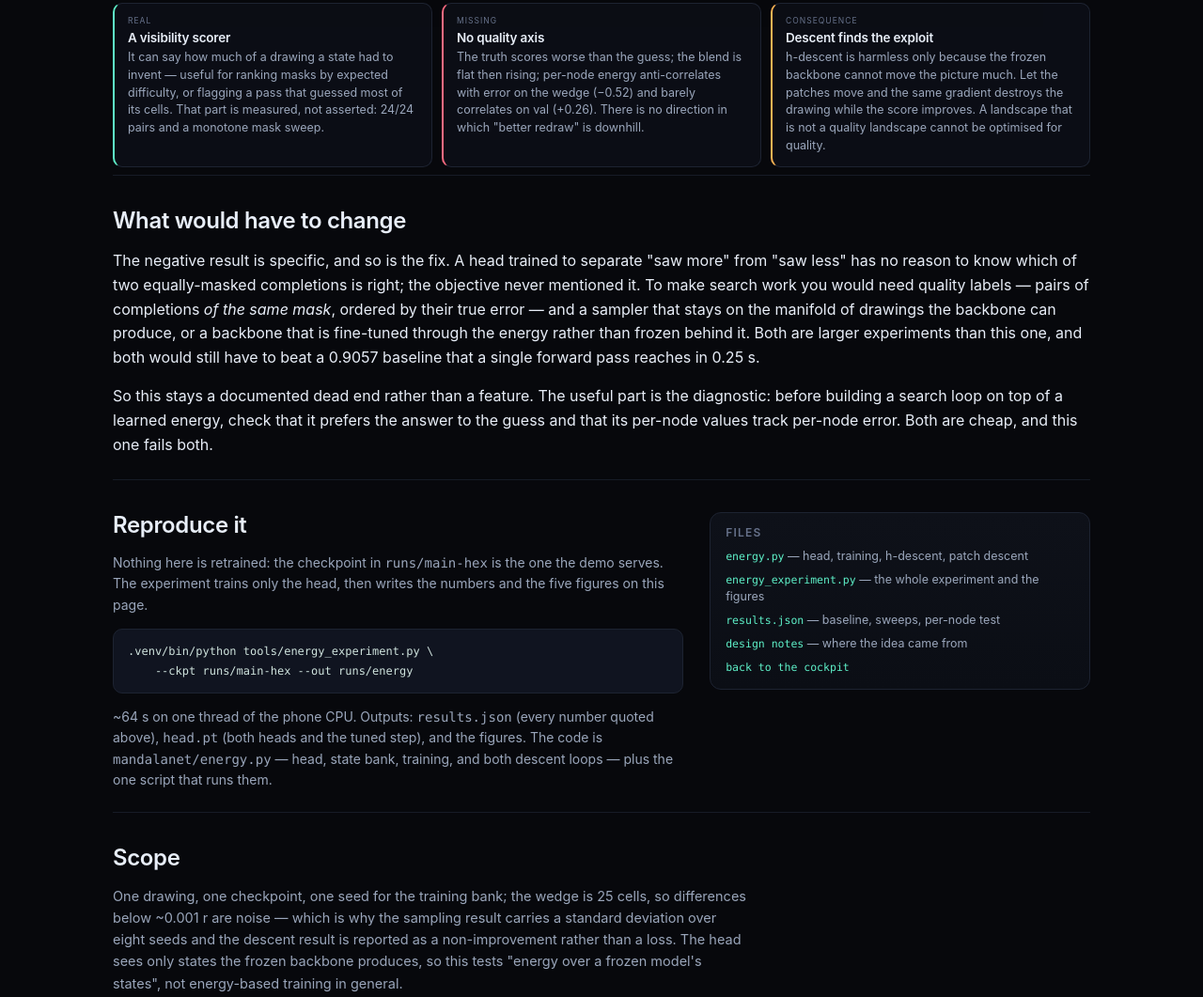
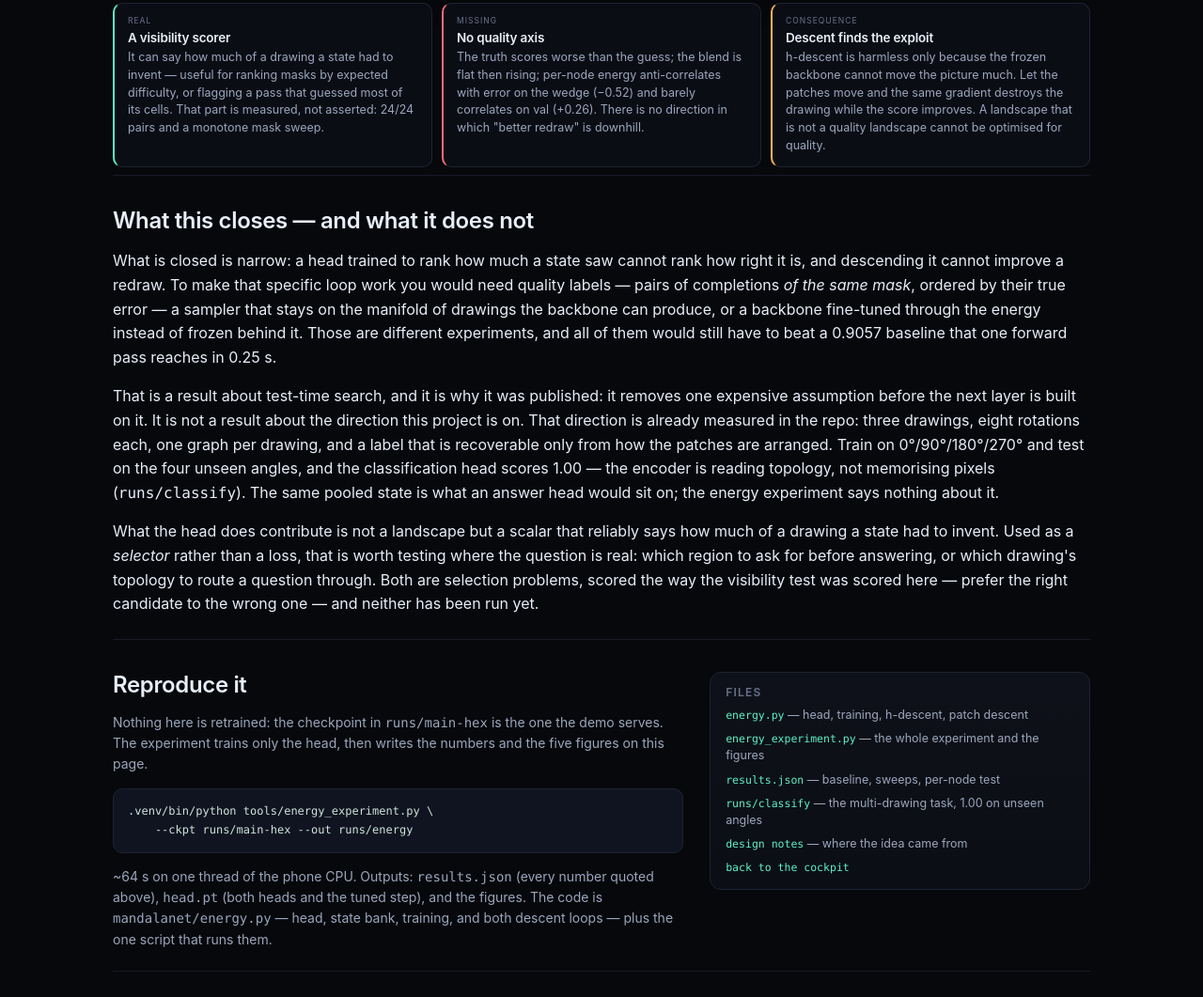
Before and after one commit to BoogerCheeseOnRye/mandala-gnn, a plain HTML site: page docs/energy.html in a window 1280 px wide. Shown: the part 4997-6058 px from the top of the page at 94% size. Drawn offline with Linux system fonts and the light colour scheme.

Commit message:
Reframe the energy result: a closed search loop, not a dead end
The page ended by calling the whole line a documented dead end, which
conflated one failed mechanism (test-time descent on a frozen backbone's
states) with the project's direction. It now says what is closed and what
is not, and anchors the open path in what the repo already measures:
three drawings x eight rotations, 1.00 on the four unseen angles.

```diff
--- a/docs/energy.html
+++ b/docs/energy.html
@@ -209,22 +209,33 @@
 </section>
 
 <section class="band">
-  <h2>What would have to change</h2>
+  <h2>What this closes — and what it does not</h2>
   <p>
-    The negative result is specific, and so is the fix. A head trained to separate
-    "saw more" from "saw less" has no reason to know which of two equally-masked
-    completions is right; the objective never mentioned it. To make search work you would
-    need quality labels — pairs of completions <em>of the same mask</em>, ordered by their
-    true error — and a sampler that stays on the manifold of drawings the backbone can
-    produce, or a backbone that is fine-tuned through the energy rather than frozen
-    behind it. Both are larger experiments than this one, and both would still have to
-    beat a 0.9057 baseline that a single forward pass reaches in 0.25 s.
+    What is closed is narrow: a head trained to rank how much a state saw cannot rank how
+    right it is, and descending it cannot improve a redraw. To make that specific loop work
+    you would need quality labels — pairs of completions <em>of the same mask</em>, ordered
+    by their true error — a sampler that stays on the manifold of drawings the backbone can
+    produce, or a backbone fine-tuned through the energy instead of frozen behind it. Those
+    are different experiments, and all of them would still have to beat a 0.9057 baseline
+    that one forward pass reaches in 0.25 s.
   </p>
   <p>
-    So this stays a documented dead end rather than a feature. The useful part is the
-    diagnostic: before building a search loop on top of a learned energy, check that it
-    prefers the answer to the guess and that its per-node values track per-node error.
-    Both are cheap, and this one fails both.
+    That is a result about test-time search, and it is why it was published: it removes one
+    expensive assumption before the next layer is built on it. It is not a result about the
+    direction this project is on. That direction is already measured in the repo: three
+    drawings, eight rotations each, one graph per drawing, and a label that is recoverable
+    only from how the patches are arranged. Train on 0°/90°/180°/270° and test on the four
+    unseen angles, and the classification head scores 1.00 — the encoder is reading topology,
+    not memorising pixels (<span class="mono">runs/classify</span>). The same pooled state is
+    what an answer head would sit on; the energy experiment says nothing about it.
+  </p>
+  <p>
+    What the head does contribute is not a landscape but a scalar that reliably says how much
+    of a drawing a state had to invent. Used as a <em>selector</em> rather than a loss, that is
+    worth testing where the question is real: which region to ask for before answering, or
+    which drawing's topology to route a question through. Both are selection problems, scored
+    the way the visibility test was scored here — prefer the right candidate to the wrong one —
+    and neither has been run yet.
   </p>
 </section>
 
@@ -252,6 +263,7 @@
       <li><a href="https://github.com/BoogerCheeseOnRye/mandala-gnn/blob/main/mandalanet/energy.py">energy.py</a> — head, training, h-descent, patch descent</li>
       <li><a href="https://github.com/BoogerCheeseOnRye/mandala-gnn/blob/main/tools/energy_experiment.py">energy_experiment.py</a> — the whole experiment and the figures</li>
       <li><a href="https://github.com/BoogerCheeseOnRye/mandala-gnn/blob/main/runs/energy/results.json">results.json</a> — baseline, sweeps, per-node test</li>
+      <li><a href="https://github.com/BoogerCheeseOnRye/mandala-gnn/blob/main/runs/classify/metrics.json">runs/classify</a> — the multi-drawing task, 1.00 on unseen angles</li>
       <li><a href="https://github.com/BoogerCheeseOnRye/mandala-gnn/blob/main/docs/design-notes.md">design notes</a> — where the idea came from</li>
       <li><a href="index.html">back to the cockpit</a></li>
     </ul>
@@ -280,7 +292,7 @@
 <footer>
   <span>Mandala-GNN · 2026</span>
   <span class="mono">6,946 head params · 405,342 frozen · 1 thread · 64 s</span>
-  <span>A negative result, kept.</span>
+  <span>One branch closed · the topology line stays open</span>
 </footer>
 
 </body>
```
Also changed, not shown: docs/index.html (+1 -1 lines), 1 other file.
